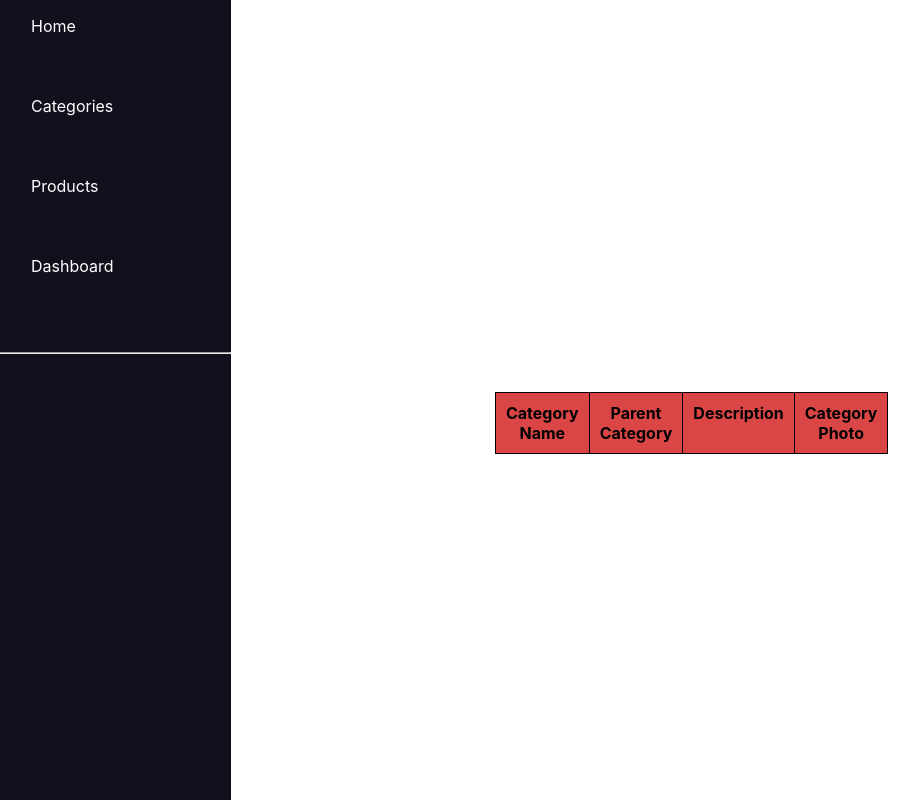
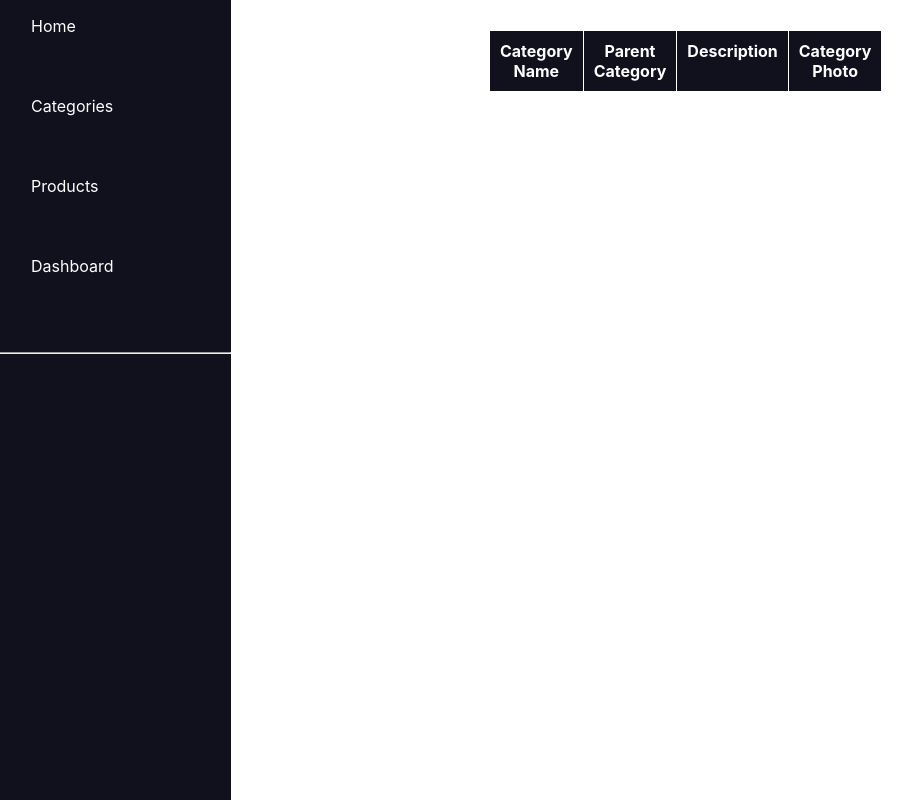
Before and after one commit to 0zzy0sbourne/e-commerce, a React (Create React App) app: page /categories in a window 1280 px wide. Shown: the whole page, without its empty margins (9-928 px from the left). Built offline with nearby package versions, Linux system fonts and the light colour scheme.

Commit message:
fixing table

```diff
--- a/src/CategoryList.css
+++ b/src/CategoryList.css
@@ -1,17 +1,23 @@
  .categories-container {
-     justify-content: center;
-     margin-left: 240px;
+     position: fixed;
+    top:0;
+     width: 10%;
+    height: 23px;
+    justify-content: center;
+     margin-left: 170px;
      display: flex;
  }
  .category-table{
+
     margin-top: 30px;
     margin-bottom: 30px;
     margin-left : 750px;
-    background-color:rgb(218, 70, 70);
+    background-color:#11101d;
  }
  table, th, td {
-    border: 1px solid black;
+    border: 1px solid white ;
     border-collapse: collapse;
+    color: #fff;
   }
   table th {
     padding: 10px;
```
